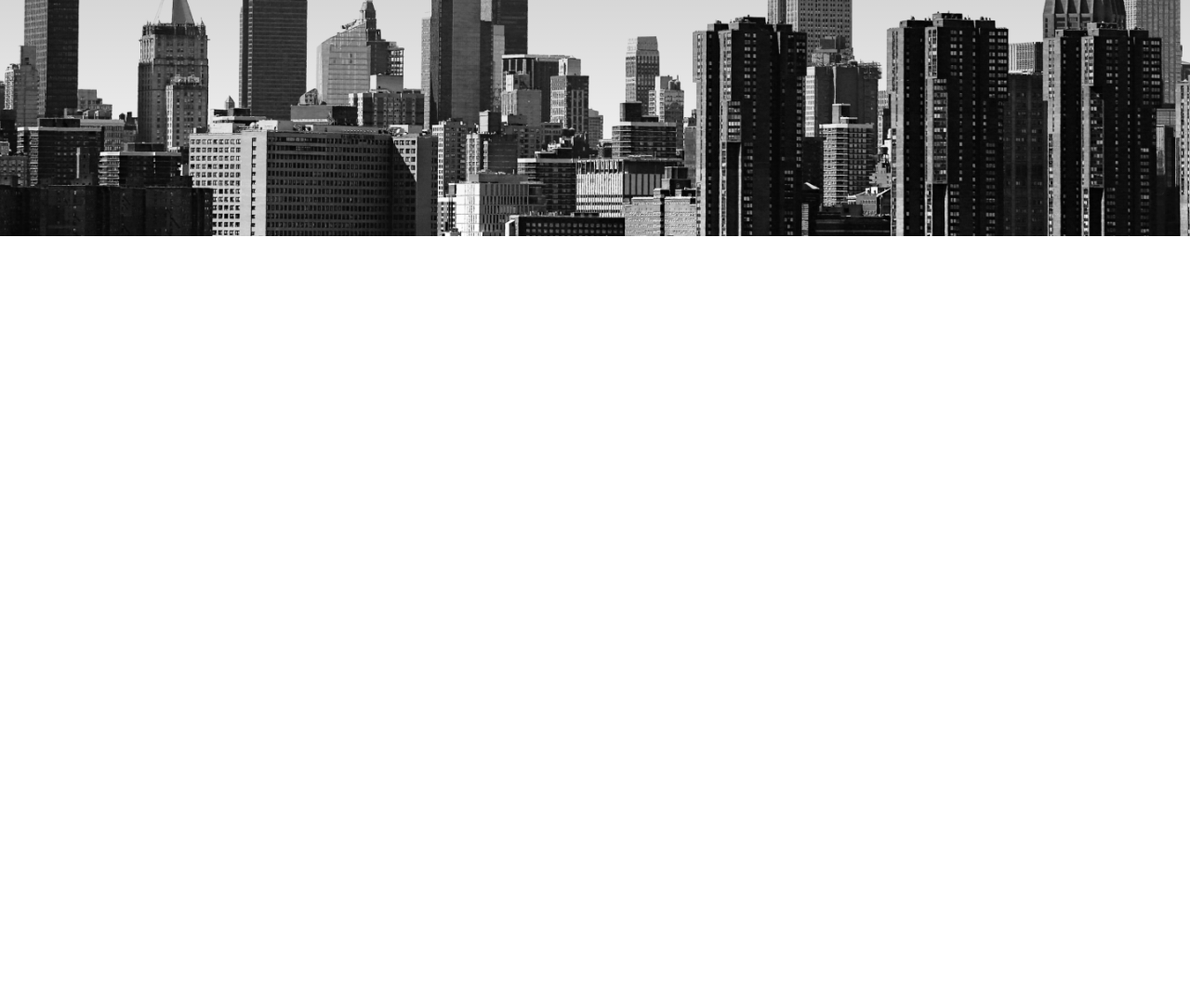
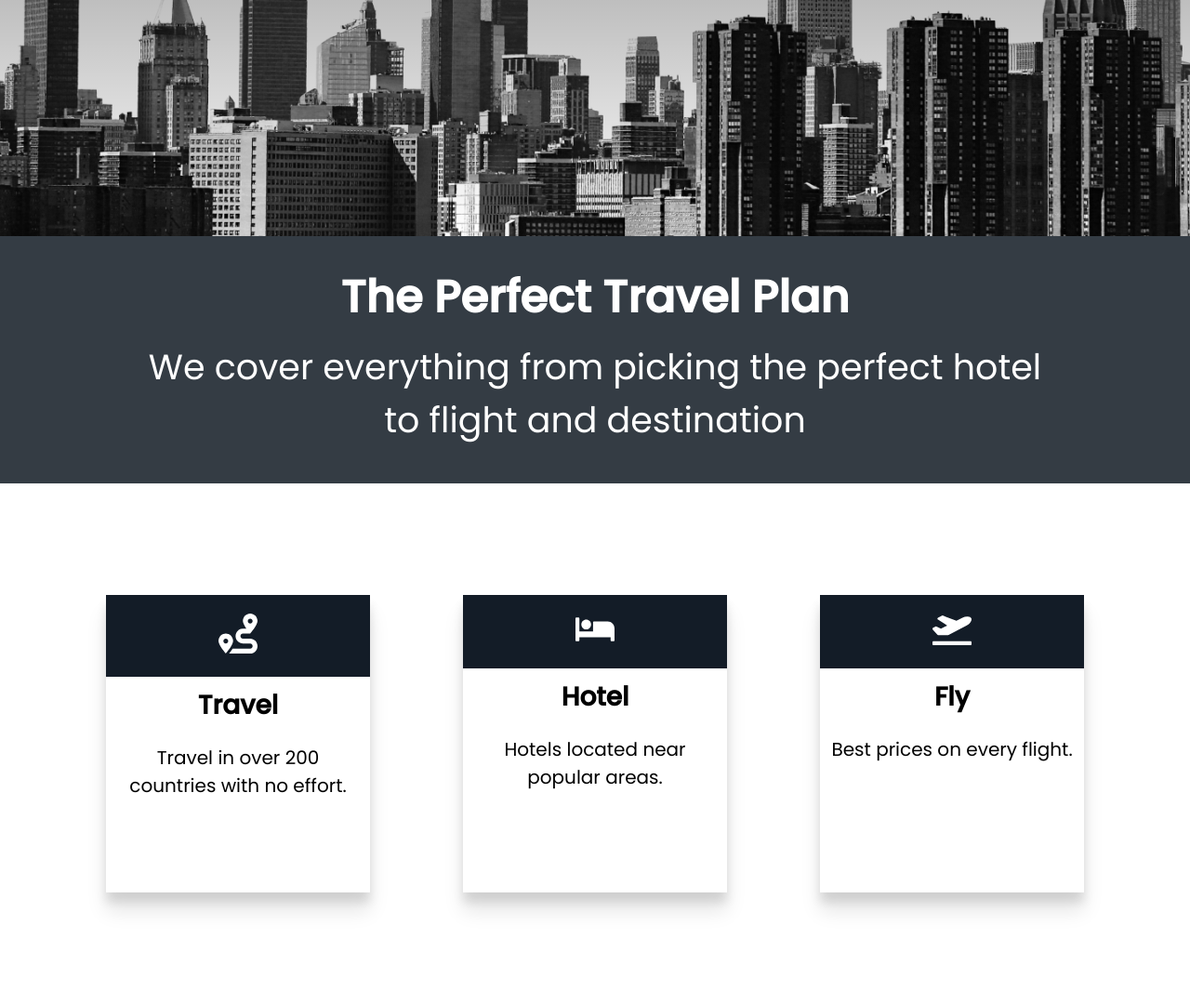
Before and after one commit to aarontorres0/airbook, a plain HTML site: page index.html in a window 1280 px wide. Shown: the part 1346-2426 px from the top of the page at 93% size. Before the commit the page ends 1600 px from the top, so only its background shows below. Drawn offline with Linux system fonts and the light colour scheme; a web font is replaced by a local one.

Commit message:
added third section

```diff
--- a/index.html
+++ b/index.html
@@ -34,5 +34,34 @@
             <h3>We cover everything from picking the perfect hotel, <br> flight, and </h3>
         </header>
     </section>
+    <section class="benefits">
+        <header class="benefits-head">
+            <h2>The Perfect Travel Plan</h2>
+            <h3>We cover everything from picking the perfect hotel <br>to flight and destination</h3>
+        </header>
+        <div class="cards">
+            <div class="card">
+                <div class="card-icon">
+                    <img src="./icons/route-solid.svg" alt="">
+                </div>
+                <h4>Travel</h4>
+                <p>Travel in over 200 countries with no effort.</p>
+            </div>
+            <div class="card">
+                <div class="card-icon">
+                    <img src="./icons/bed-solid.svg" alt="">
+                </div>
+                <h4>Hotel</h4>
+                <p>Hotels located near popular areas.</p>
+            </div>
+            <div class="card">
+                <div class="card-icon">
+                    <img src="./icons/plane-departure-solid.svg" alt="">
+                </div>
+                <h4>Fly</h4>
+                <p>Best prices on every flight.</p>
+            </div>
+        </div>
+    </section>
 </body>
 </html>
--- a/style.css
+++ b/style.css
@@ -112,10 +112,11 @@ nav ul {
 
 #locations {
   min-height: 100vh;
-  background: linear-gradient(rgba(0, 0, 0, 0.5), transparent),
+  background: linear-gradient(rgba(0, 0, 0, 0.8), transparent),
     url(./img/new-york-page.png);
   background-size: cover;
   background-position: center;
+  color: white;
   display: flex;
   align-items: center;
 }
@@ -135,6 +136,55 @@ nav ul {
   padding: 4rem 0rem;
 }
 
+/* Benefits section */
+
+.benefits-head {
+  background: #343c44;
+  padding: 3rem;
+  min-height: 30vh;
+  display: flex;
+  flex-direction: column;
+  justify-content: center;
+  align-items: center;
+  color: white;
+  text-align: center;
+}
+
+.benefits-head h3 {
+  padding: 1rem;
+}
+
+.cards {
+  width: 90%;
+  margin: auto;
+  display: flex;
+  min-height: 70vh;
+  align-items: center;
+  flex-wrap: wrap;
+}
+
+.card {
+  text-align: center;
+  flex: 1 1 25rem;
+  min-height: 40vh;
+  margin: 2rem 5rem;
+  box-shadow: 0px 10px 10px rgba(0, 0, 0, 0.1), 0px 20px 20px rgba(0, 0, 0, 0.1);
+}
+
+.cards img {
+  max-width: 15%;
+  margin: 2rem;
+}
+
+.card h4,
+.card p {
+  padding: 1rem;
+}
+
+.card-icon {
+  background: #131c27;
+}
+
 /* Media Query */
 @media screen and (max-width: 932px) {
   html {
```
